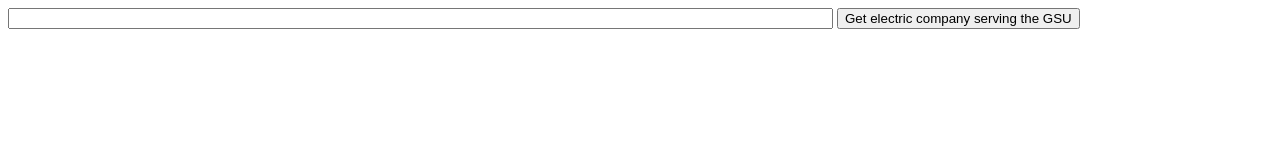
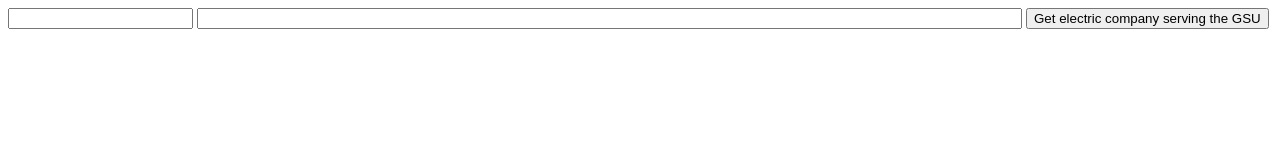
Before and after one commit to gabeklavans/Team-UhhIDK, a plain HTML site: page frontend/index.html in a window 1280 px wide. Drawn offline with nearby package versions, Linux system fonts and the light colour scheme.

Commit message:
Added input form to dummy HTML front end

```diff
--- a/frontend/index.html
+++ b/frontend/index.html
@@ -9,10 +9,13 @@
   <body>
     <script src="http://ajax.googleapis.com/ajax/libs/jquery/1.11.1/jquery.min.js"></script>
     <script>
+      function makeReq() {
         var settings = {
           async: true,
           crossDomain: true,
-        url: "http://localhost:3001/nrel/775%20Commonwealth%20Avenue,%20Boston,%20MA%2002215",
+          url:
+            "http://localhost:3001/nrel/" +
+            document.getElementById("input").value,
           method: "GET",
           headers: {
             "User-Agent": "PostmanRuntime/7.18.0",
@@ -26,8 +29,6 @@
             "cache-control": "no-cache"
           }
         };
-
-      function makeReq() {
         $.ajax(settings).done(function(response) {
           console.log(`Response: ${response}`);
           document.getElementById("responseBox").value = response;
@@ -35,7 +36,14 @@
       }
     </script>
 
-    <input type="text" value=" " id="responseBox" size="100" autocomplete="off"/>
+    <input type="text" id="input" />
+    <input
+      type="text"
+      value=" "
+      id="responseBox"
+      size="100"
+      autocomplete="off"
+    />
     <button type="button" onclick="makeReq()">
       Get electric company serving the GSU
     </button>
```
Lines whose indentation alone changed are shown as unchanged.
